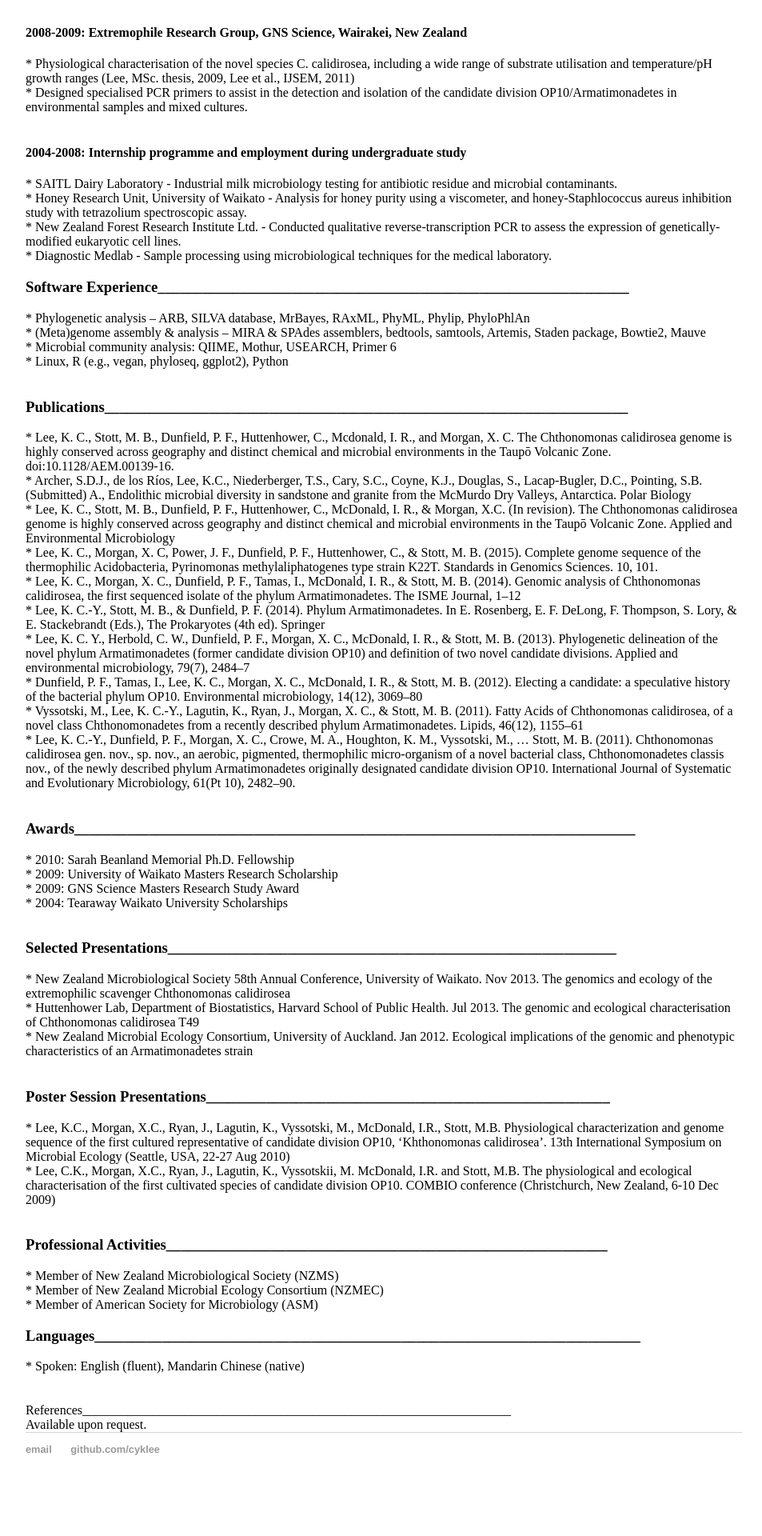
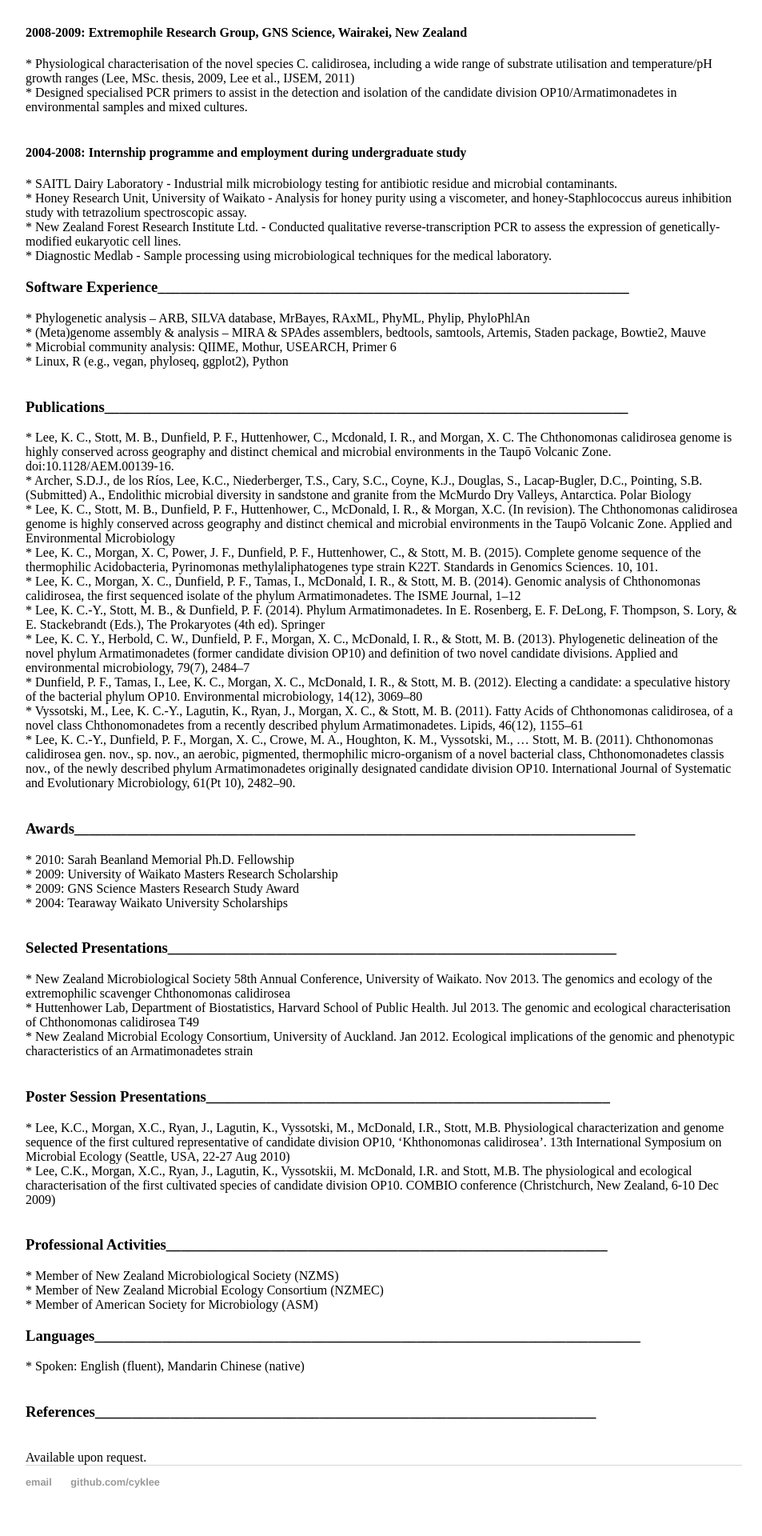
Before and after one commit to cyklee/cyklee.github.io, a Jekyll site: the page built from cv/index.html, in a window 1280 px wide. Shown: the part 1104-3024 px from the top of the page at 80% size, without its empty margins (160-1113 px from the left). Built offline with Jekyll 4.4.1, drawn with Linux system fonts in a browser that asks for light colours; before the commit the page ends 2983 px from its top, so only the background shows below that.

```diff
--- a/cv/index.html
+++ b/cv/index.html
@@ -87,7 +87,7 @@ University of Waikato, New Zealand<br>
 <h3>Languages_________________________________________________________________________</h3>
 * Spoken: English (fluent), Mandarin Chinese (native)<br>
 <br>
-<h3></h3>References___________________________________________________________________</h3>
+<h3>References___________________________________________________________________</h3>
 <br>
 Available upon request.
 
```
